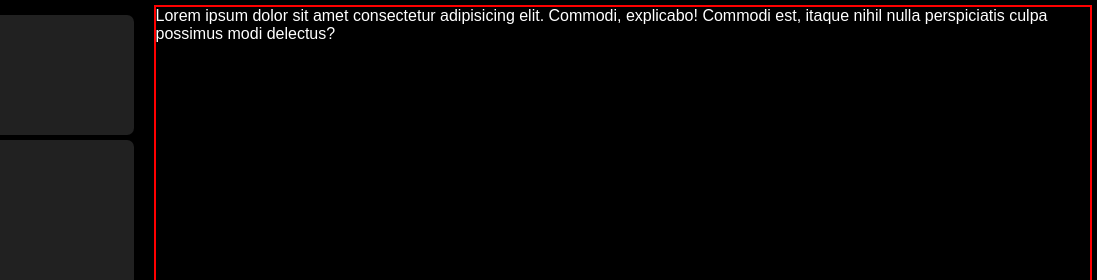
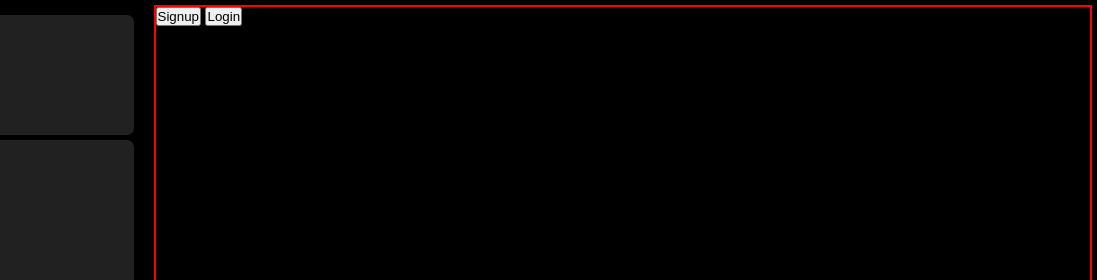
Before and after one commit to Rudra-cryptx/web-dev-Projects, a plain HTML site: page Spotify/index.html in a window 1280 px wide. Shown: the top 280 px of the page, 183-1280 px from the left. Drawn offline with Linux system fonts and the light colour scheme; a web font is replaced by a local one.

Commit message:
started the mmain part

```diff
--- a/Spotify/index.html
+++ b/Spotify/index.html
@@ -36,8 +36,15 @@
             </div>
 
         </div>
-        <div class="right border ">Lorem ipsum dolor sit amet consectetur adipisicing elit. Commodi, explicabo! Commodi est, itaque nihil nulla perspiciatis culpa possimus modi delectus?</div>
-
+        <div class="right border ">
+        <div class="header">
+            <div class="nav"></div>
+            <div class="buttons">
+                <button>Signup</button>
+                <button>Login</button>
+            </div>
+        </div>
+        </div>
     </div>
 </body>
 </html>
```
